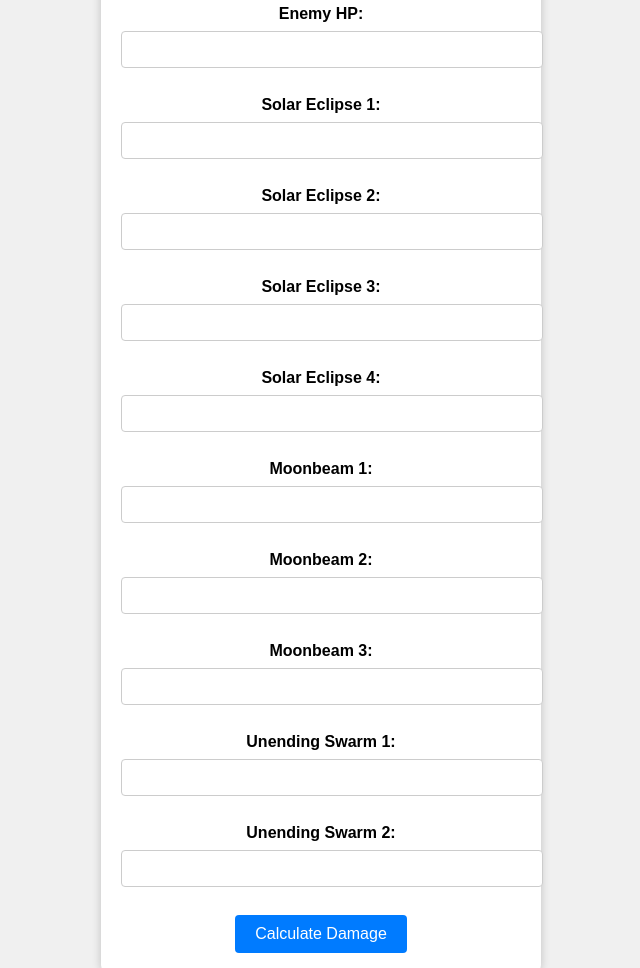
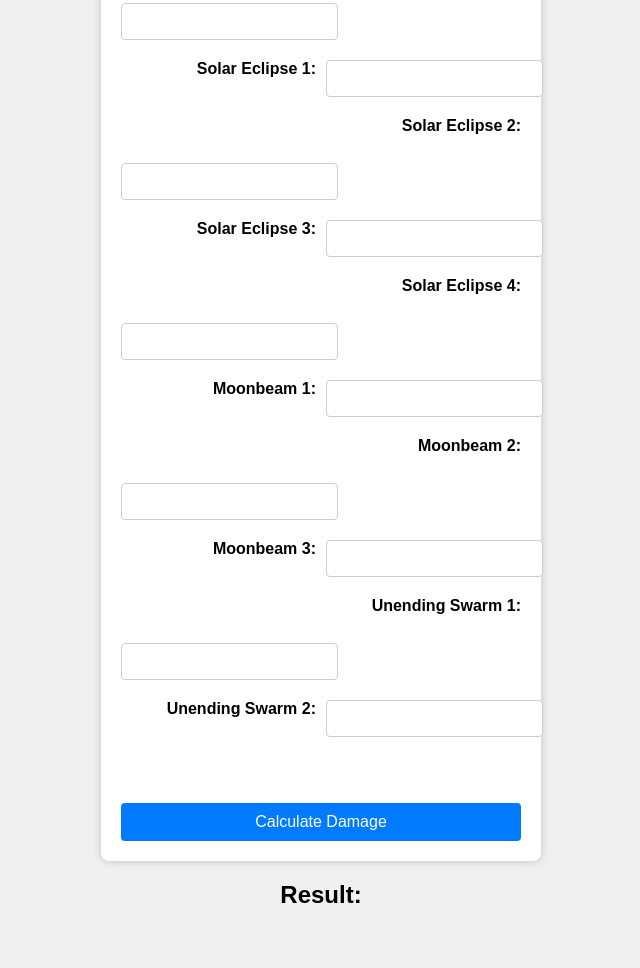
Before and after one commit to xOlanga/Moonbeam, a plain HTML site: page index.html in a window 1280 px wide. Shown: the part 288-1256 px from the top of the page, without its empty margins (319-959 px from the left). After the commit the page ends 1217 px from the top, so only its background shows below. Drawn offline with Linux system fonts and the light colour scheme.

Commit message:
Update styles.css

```diff
--- a/styles.css
+++ b/styles.css
@@ -21,6 +21,9 @@ h1 {
     max-width: 400px;
     margin: 0 auto;
     box-shadow: 0 0 10px rgba(0, 0, 0, 0.2);
+    display: grid;
+    grid-template-columns: 1fr 1fr;
+    grid-gap: 10px;
 }
 
 /* Style form labels and inputs */
@@ -28,6 +31,7 @@ label {
     display: block;
     font-weight: bold;
     margin-bottom: 8px;
+    text-align: right;
 }
 
 input[type="number"] {
@@ -47,6 +51,7 @@ button {
     font-size: 16px;
     border-radius: 4px;
     cursor: pointer;
+    grid-column: span 2;
 }
 
 button:hover {
```
